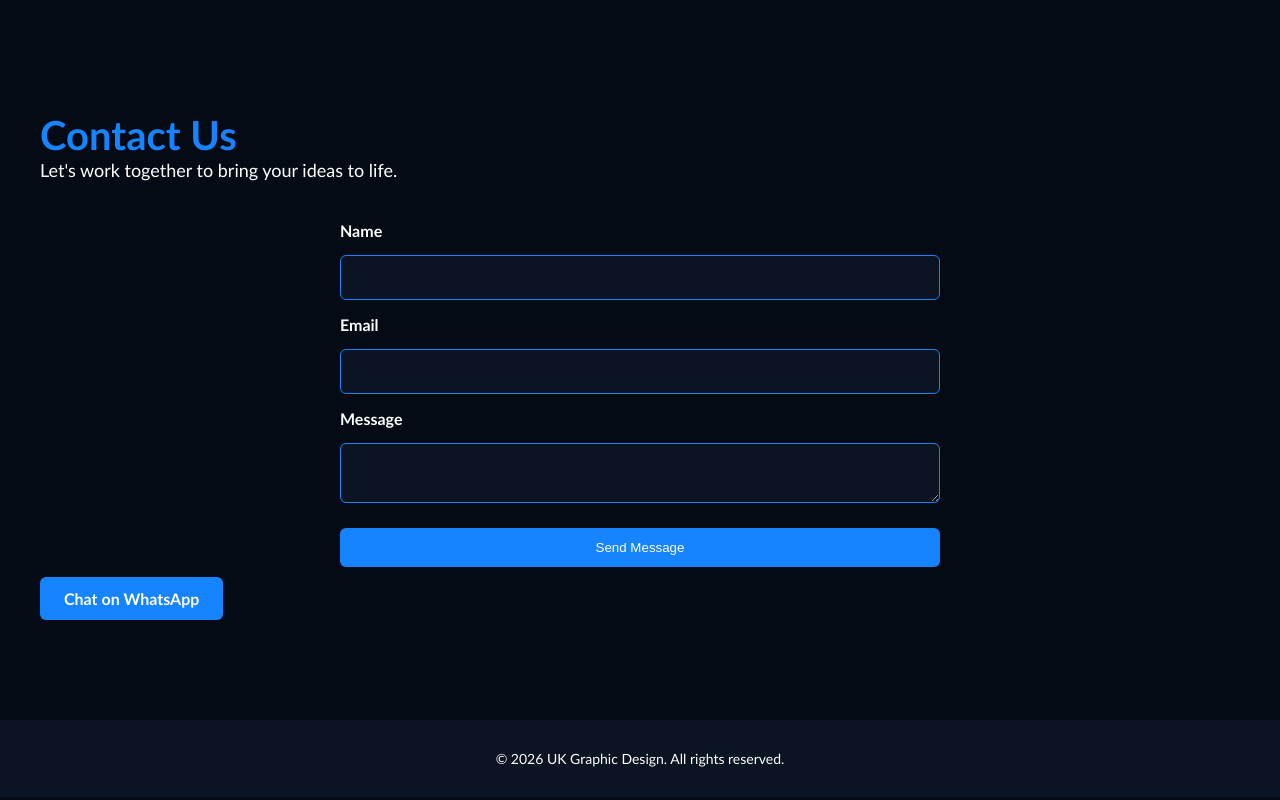
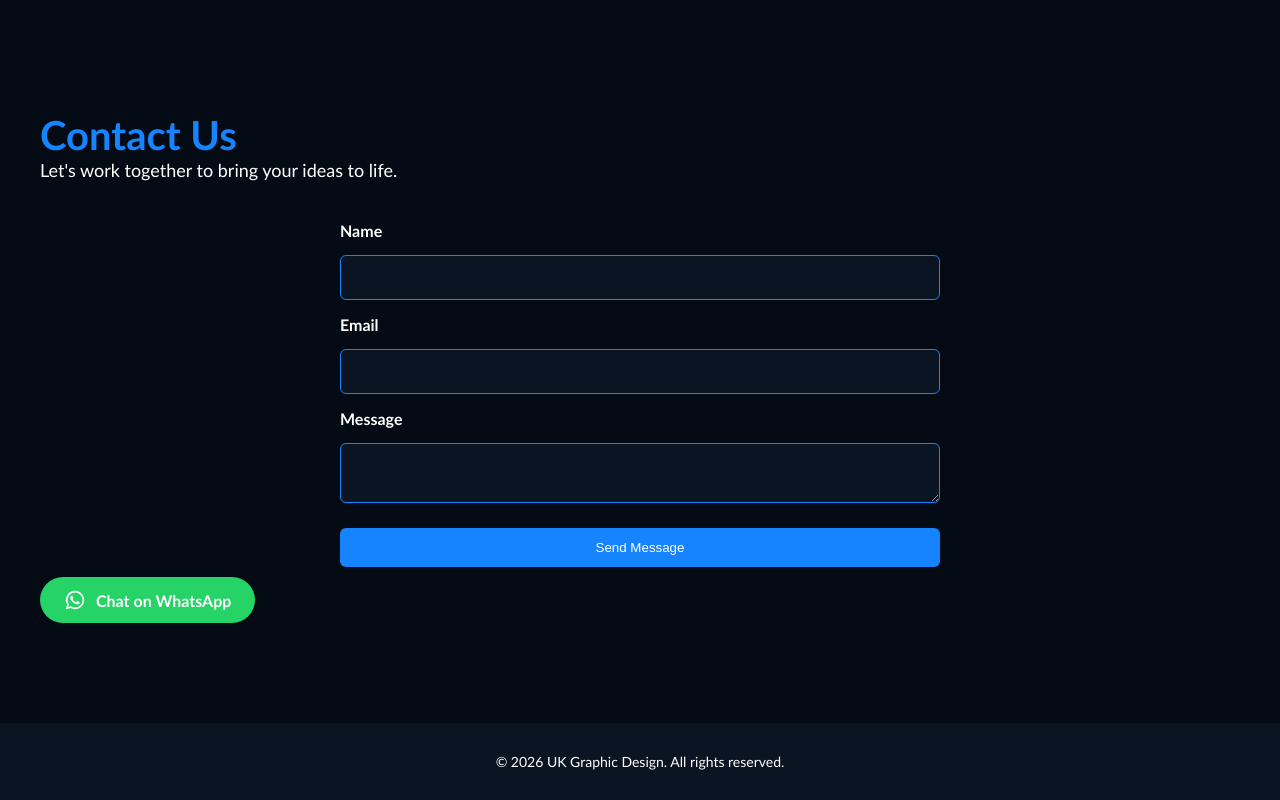
Before and after one commit to mahatiilie/Uk-Graphic-Design, a plain HTML site: page index.html in a window 1280 px wide. Shown: the part 4994-5794 px from the top of the page. Drawn offline with Linux system fonts and the light colour scheme.

Commit message:
update whatsApp button styling

```diff
--- a/index.html
+++ b/index.html
@@ -292,7 +292,18 @@
         <button type="submit">Send Message</button>
       </form>
       <a href="https://wa.me/254768594163?text=Hello%20UK%20Graphic%20Design%2C%20I%20would%20like%20to%20ask%20about%20your%20services."
-        id="whatsapp-btn">Chat on WhatsApp</a>
+        id="whatsapp-btn">
+        <svg
+    viewBox="0 0 24 24"
+    width="22"
+    height="22"
+    fill="currentColor"
+    aria-hidden="true"
+  >
+    <path d="M12.04 2a10 10 0 0 0-8.57 15.16L2 22l5.02-1.32A10 10 0 1 0 12.04 2Zm0 18.18a8.13 8.13 0 0 1-4.14-1.13l-.3-.18-2.98.78.8-2.9-.2-.3a8.17 8.17 0 1 1 6.82 3.73Zm4.48-6.12c-.25-.12-1.48-.73-1.71-.81-.23-.08-.4-.12-.57.12-.17.25-.65.81-.8.98-.14.16-.29.18-.54.06-.25-.12-1.06-.39-2.02-1.24-.75-.67-1.25-1.49-1.4-1.74-.14-.25-.02-.38.1-.5.1-.1.25-.29.37-.43.13-.15.17-.25.25-.42.08-.16.04-.31-.02-.43-.06-.12-.57-1.36-.78-1.86-.2-.48-.41-.42-.57-.43h-.49c-.17 0-.43.06-.66.31-.23.25-.87.85-.87 2.08 0 1.24.9 2.43 1.02 2.59.13.17 1.77 2.7 4.29 3.79.6.26 1.07.42 1.43.54.6.19 1.15.17 1.58.1.48-.07 1.48-.61 1.69-1.2.21-.6.21-1.11.15-1.21-.06-.1-.23-.16-.48-.29Z"/>
+  </svg>
+
+       <span> Chat on WhatsApp</span></a>
 
     </section>
 
--- a/style.css
+++ b/style.css
@@ -531,19 +531,23 @@ nav > a:last-child:hover {
   transition: 0.3s;
 }
 #whatsapp-btn {
-  display: inline-block;
+  display: inline-flex;
+  align-items: center;
+  justify-content: center;
+  gap: 10px;
   padding: 12px 24px;
   margin-top: 10px;
-  background-color: #1683ff;
-  color: white;
+  background-color: #25D366;
+  color: #ffffff;
   text-decoration: none;
-  border-radius: 6px;
+  border-radius: 999px;
   transition: 0.3s;
   font-weight: 600;
 }
+
 #whatsapp-btn:hover {
-  background-color: #ffffff;
-  color: #1683ff;
+  background-color: #128C7E;
+  color: #ffffff;
   transform: translateY(-3px);
 }
 .contact button:hover {
```
